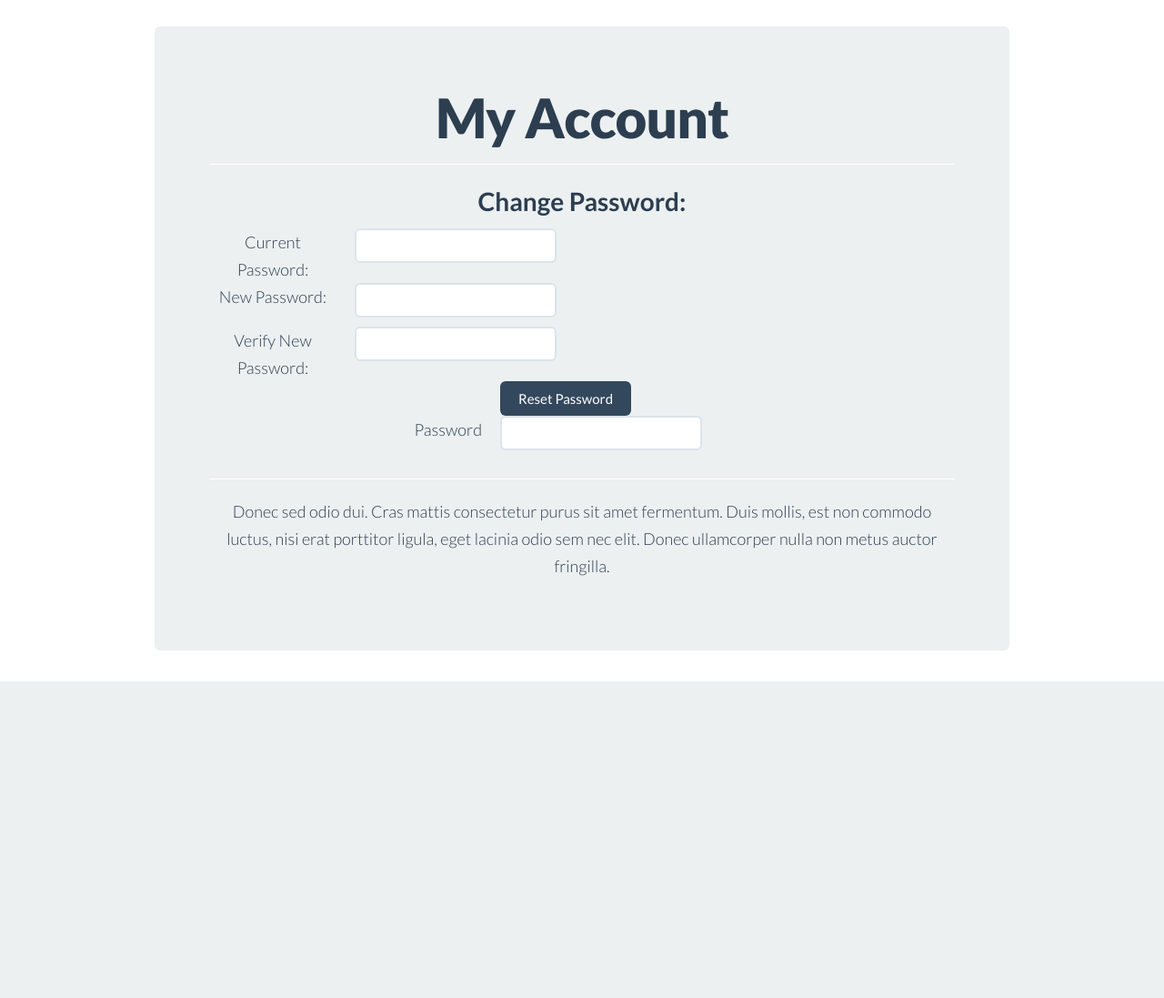
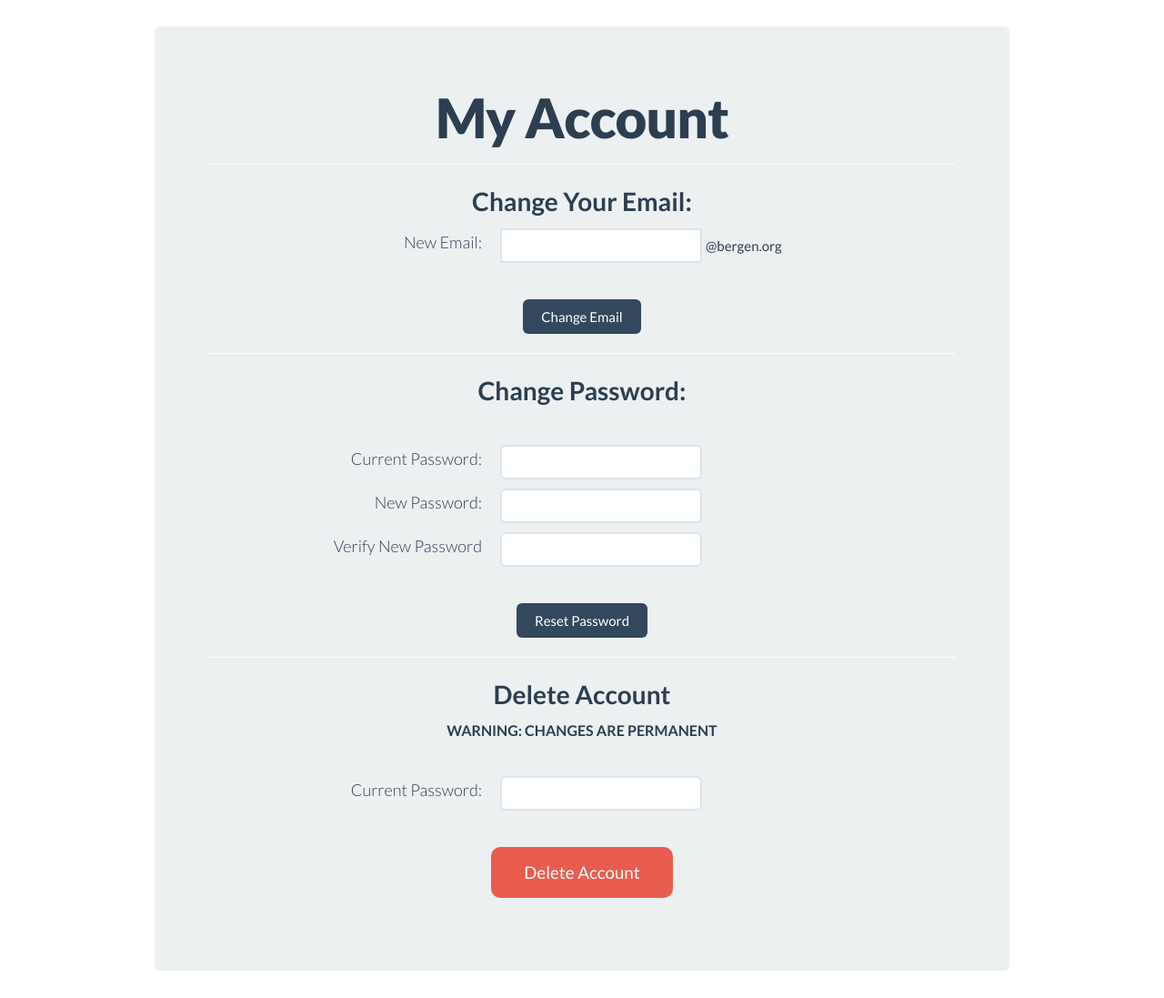
Before and after one commit to jzone3/ClassMatch, a Python web app: template templates/account.html in a window 1280 px wide. Shown: the part 51-1148 px from the top of the page at 91% size. Before the commit the page ends 800 px from the top, so only its background shows below. Run offline with Jinja, Linux system fonts and the light colour scheme; the template is opened without the code that fills it, so the values that code supplies are empty; some libraries are stand-ins or nearby versions.

Commit message:
accounts page

```diff
--- a/templates/account.html
+++ b/templates/account.html
@@ -4,61 +4,75 @@
 <div class="hero-unit" style="text-align: center;">
 	<h1>My Account</h1>
 	<hr/>
-	<h3>Change Password:</h3>
-			<form action="/edit_prefs" method="post">
-				<input type="hidden" name="formname" value="change_password">
+	<h3>Change Your Email:</h3>
+	{% if email_success %}
+	<div class="alert alert-success" style="width:400px;margin-left:auto;margin-right:auto;">
+		<button type="button" class="close" data-dismiss="alert">&times;</button>
+		Your email was successfully changed!
+	</div>
+	<br/>
+	{% endif %}
+	<form method="post">
+		<input type="hidden" name="formname" value="change_email">
 		<div class="row">
-					<div class="span2">
-						Current Password:
+			<div class="span1">&nbsp;</div>
+			<div class="span3" style="text-align:right;">New Email:</div>
+			<div class="span4" style="text-align:left;">
+				<div class="input-append">
+					<input type="text" name="email" {% if email_error %}placeholder="{{email_error}}"{% endif %}>
+					<span class="add-on">@bergen.org</span>
 				</div>
-					<div class="span3">
-						<input type="password" name="current_password">
-					</div>
-					<div class="span4">
-						{% if current_password_error %}
-							<div class="alert alert-error">{{current_password_error}}</div>
-						{% endif %}
-					</div>
-				</div>
-				<div class="row">
-					<div class="span2">
-						New Password:
-					</div>
-					<div class="span3">
-						<input type="password" name="new_password">
-					</div>
-					<div class="span4">
-						{% if new_password_error %}
-							<div class="alert alert-error">{{new_password_error}}</div>
-						{% endif %}
-					</div>
-				</div>
-				<div class="row">
-					<div class="span2">
-						Verify New Password:
-					</div>
-					<div class="span2">
-						<input type="password" name="verify_new_password">
 			</div>
 			<div class="span2">&nbsp;</div>
 		</div>
+		<br/>
+		<input type="submit" class="btn btn-primary" value="Change Email"></a>
+	</form>
+	<hr/>
+	<h3>Change Password:</h3><br/>
+	{% if password_success %}
+	<div class="alert alert-success" style="width:400px;margin-left:auto;margin-right:auto;">
+		<button type="button" class="close" data-dismiss="alert">&times;</button>
+		Your password was successfully changed!
+	</div>
+	<br/>
+	{% endif %}
+	<form method="post">
+		<input type="hidden" name="formname" value="change_password">
 		<div class="row">
-					<div class="span4">&nbsp;</div>
-					<div class="span2">
-						<input type="submit" class="btn btn-primary" value="Reset Password"></a>
-					</div>
-					<div class="span4">&nbsp;</div>
+			<div class="span1">&nbsp;</div>
+			<div class="span3" style="text-align:right;">Current Password:</div>
+			<div class="span4" style="text-align:left;"><input type="password" name="current_password" {% if password_error %}placeholder="{{password_error}}"{% endif %}></div>
+			<div class="span2">&nbsp;</div>
 		</div>
 		<div class="row">
-					<div class="span2">&nbsp;</div>
-					<div class="span2" style="text-align:right;">Password</div>
-					<div class="span4" style="text-align:left;"><input type="password" name="password"></div>
+			<div class="span1">&nbsp;</div>
+			<div class="span3" style="text-align:right;">New Password:</div>
+			<div class="span4" style="text-align:left;"><input type="password" name="new_password" {% if new_password_error %}placeholder="{{new_password_error}}"{% endif %}></div>
 			<div class="span2">&nbsp;</div>
 		</div>
+		<div class="row">
+			<div class="span1">&nbsp;</div>
+			<div class="span3" style="text-align:right;">Verify New Password</div>
+			<div class="span4" style="text-align:left;"><input type="password" name="verify_new_password" {% if verify_password_error %}placeholder="{{verify_password_error}}"{% endif %}></div>
+			<div class="span2">&nbsp;</div>
+		</div>
+		<br/>
+		<input type="submit" class="btn btn-primary" value="Reset Password"></a>
 	</form>
-			<hr>
-	<p>
-		Donec sed odio dui. Cras mattis consectetur purus sit amet fermentum. Duis mollis, est non commodo luctus, nisi erat porttitor ligula, eget lacinia odio sem nec elit. Donec ullamcorper nulla non metus auctor fringilla.
-	</p>
+	<hr/>
+	<h3><strong>Delete Account</strong></h3>
+	<h5><strong>WARNING: CHANGES ARE PERMANENT</strong></h5><br/>
+	<form method="post">
+		<input type="hidden" name="formname" value="delete_account">
+		<div class="row">
+			<div class="span1">&nbsp;</div>
+			<div class="span3" style="text-align:right;">Current Password:</div>
+			<div class="span4" style="text-align:left;"><input type="password" name="password" {% if pass_error %}placeholder="{{pass_error}}"{% endif %}></div>
+			<div class="span2">&nbsp;</div>
+		</div>
+		<br/>
+		<input type="submit" class="btn btn-large btn-danger" onclick="if(confirm('Are you sure you want to delete your account?')){return true;}else{return false;}" value="Delete Account"></a>
+	</form>
 </div>
 {% endblock %}
--- a/templates/schedule.html
+++ b/templates/schedule.html
@@ -7,8 +7,8 @@
 		<br/><br/>
 		<div id="classes">
 			<div class="row">
-				<div class="span3" style="text-align: right;">Enter course name</div>
-				<div class="span6"><input type="text" name="course" placeholder="World History"></div>
+				<div class="span4" style="text-align: right;">Enter course name</div>
+				<div class="span2"><input type="text" name="course" placeholder="World History"></div>
 			</div>
 			<div class="row">
 				<div class="span2">monday</div>
@@ -29,7 +29,7 @@
 		<div style="text-align: center;"><a class="btn" onclick="addClass();">+ Add another class</a></div>
 		<br/>
 		<div style="text-align: center;">
-			<input class="btn btn-success btn-large" type="submit">
+			<input class="btn btn-success btn-large" type="submit" value="Save">
 		</div>
 	</form>
 </div>
--- a/templates/signin.html
+++ b/templates/signin.html
@@ -22,6 +22,7 @@
 			<div class="span4" style="text-align:left;"><input type="password" name="password"></div>
 			<div class="span2">&nbsp;</div>
 		</div>
+		<br/>
 		<input type="submit" class="btn btn-success btn-large">
 	</form>
 </div>
```
Also changed, not shown: main.py (+24 -2 lines), utils.py (+58 -0 lines), 2 other files. Lines whose indentation alone changed are shown as unchanged.
